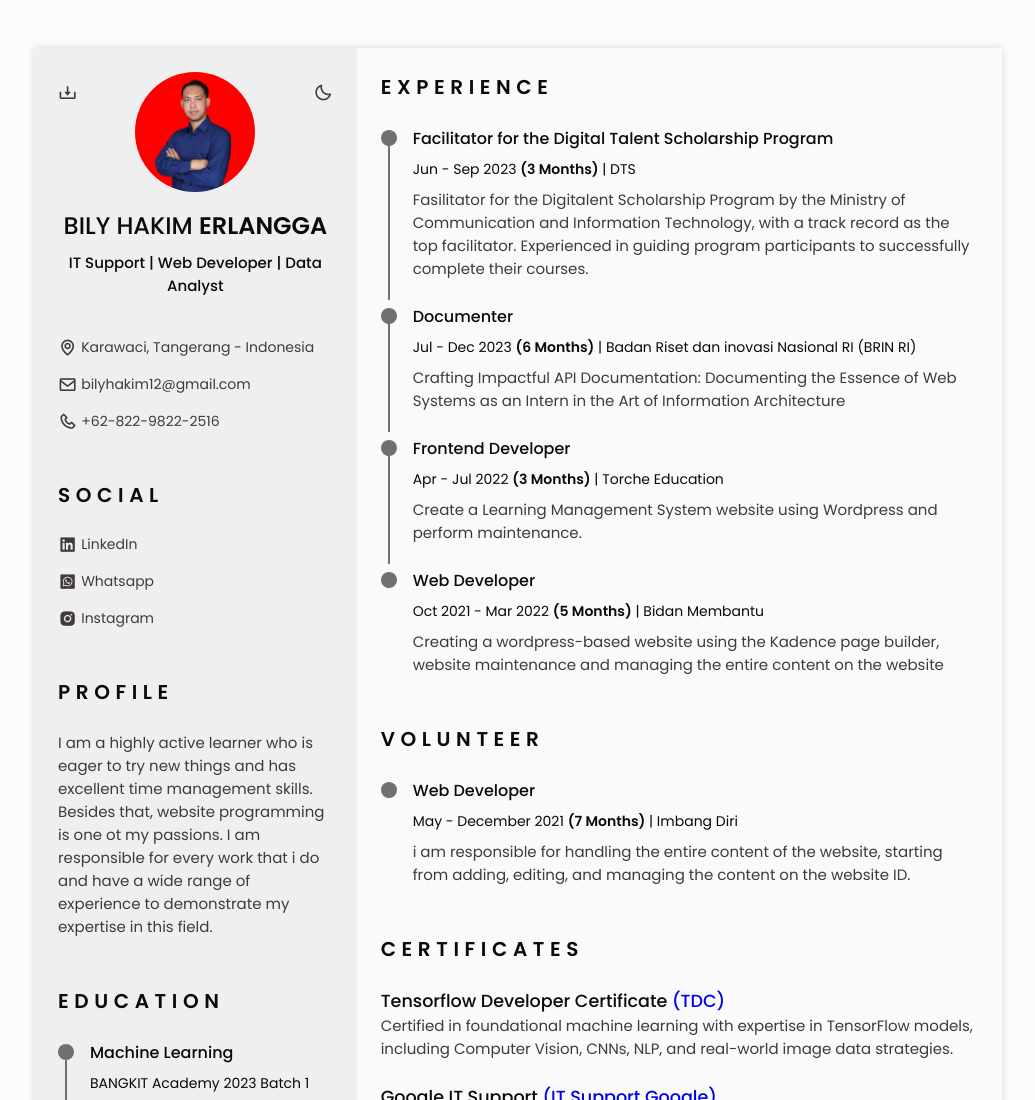
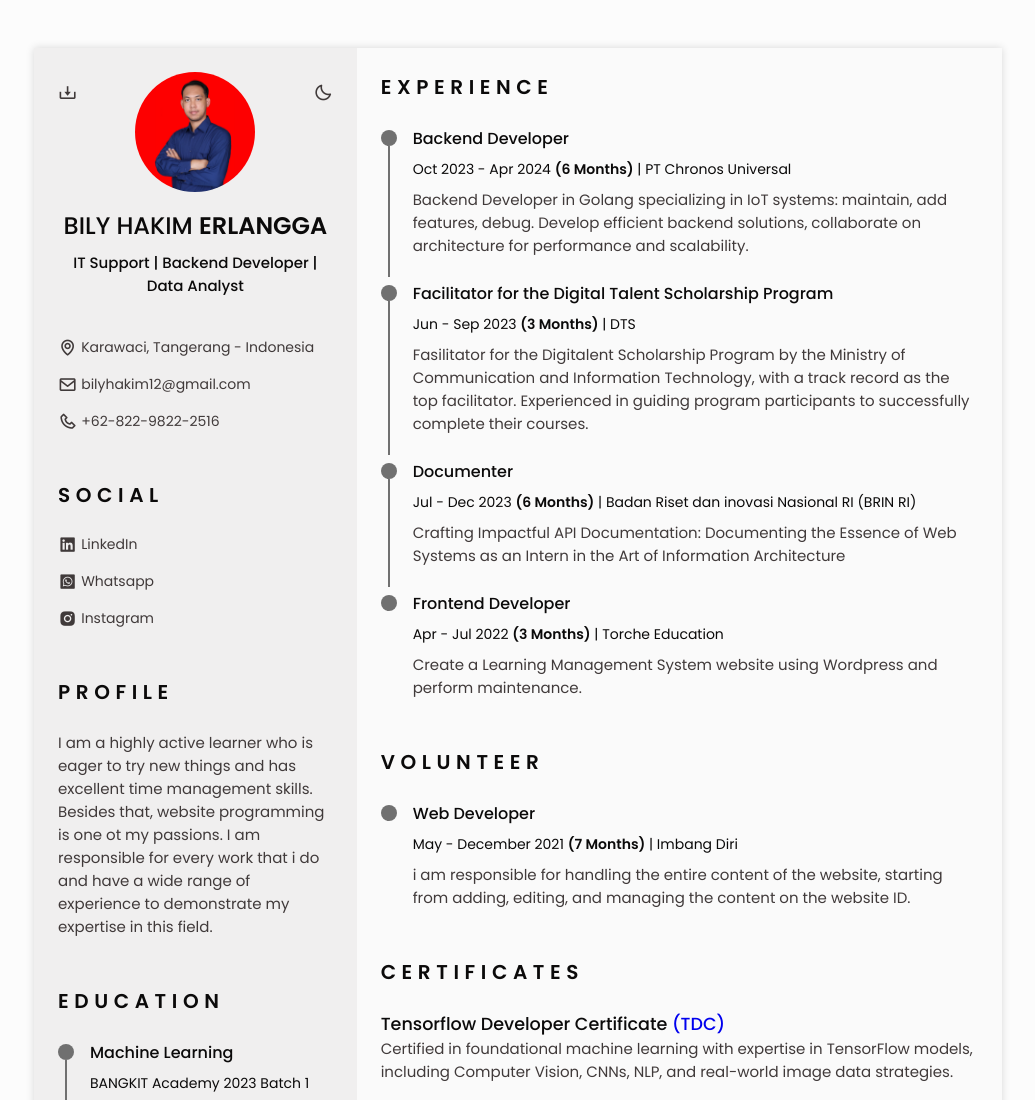
Before and after one commit to BilyHakim/cv, a plain HTML site: page index.html in a window 1280 px wide. Shown: the top 1100 px of the page, without its empty margins (122-1157 px from the left). Drawn offline with nearby package versions, Linux system fonts and the light colour scheme.

Commit message:
Update April 2024

```diff
--- a/index.html
+++ b/index.html
@@ -88,7 +88,7 @@
 
                 <h1 class="home__title">BILY HAKIM <b>ERLANGGA</b></h1>
                 <h3 class="home__profession">
-                  IT Support | Web Developer | Data Analyst
+                  IT Support | Backend Developer | Data Analyst
                 </h3>
 
                 <div>
@@ -257,6 +257,25 @@
             <h2 class="section-title">Experience</h2>
 
             <div class="experience__container bd-grid">
+
+            <div class="experience__content">
+              <div class="experience__time">
+                <span class="experience__rounder"></span>
+                <span class="experience__line"></span>
+              </div>
+
+              <div class="experience__data bd-grid">
+                <h3 class="experience__title">Backend Developer</h3>
+                <span class="experience__company"
+                >Oct 2023 - Apr 2024 <b>(6 Months)</b> | PT Chronos Universal</span
+                >
+                <p class="experience__description">
+                  Backend Developer in Golang specializing in IoT systems: maintain, add features, debug. Develop efficient backend solutions,
+                  collaborate on architecture for performance and scalability.
+                </p>
+              </div>
+            </div>
+
               <div class="experience__content">
                 <div class="experience__time">
                   <span class="experience__rounder"></span>
@@ -294,7 +313,6 @@
               <div class="experience__content">
                 <div class="experience__time">
                   <span class="experience__rounder"></span>
-                  <span class="experience__line"></span>
                 </div>
 
                 <div class="experience__data bd-grid">
@@ -305,24 +323,6 @@
                   <p class="experience__description">
                     Create a Learning Management System website using Wordpress
                     and perform maintenance.
-                  </p>
-                </div>
-              </div>
-
-              <div class="experience__content">
-                <div class="experience__time">
-                  <span class="experience__rounder"></span>
-                </div>
-
-                <div class="experience__data bd-grid">
-                  <h3 class="experience__title">Web Developer</h3>
-                  <span class="experience__company"
-                    >Oct 2021 - Mar 2022 <b>(5 Months)</b> | Bidan Membantu</span
-                  >
-                  <p class="experience__description">
-                    Creating a wordpress-based website using the Kadence page
-                    builder, website maintenance and managing the entire content
-                    on the website
                   </p>
                 </div>
               </div>
```
